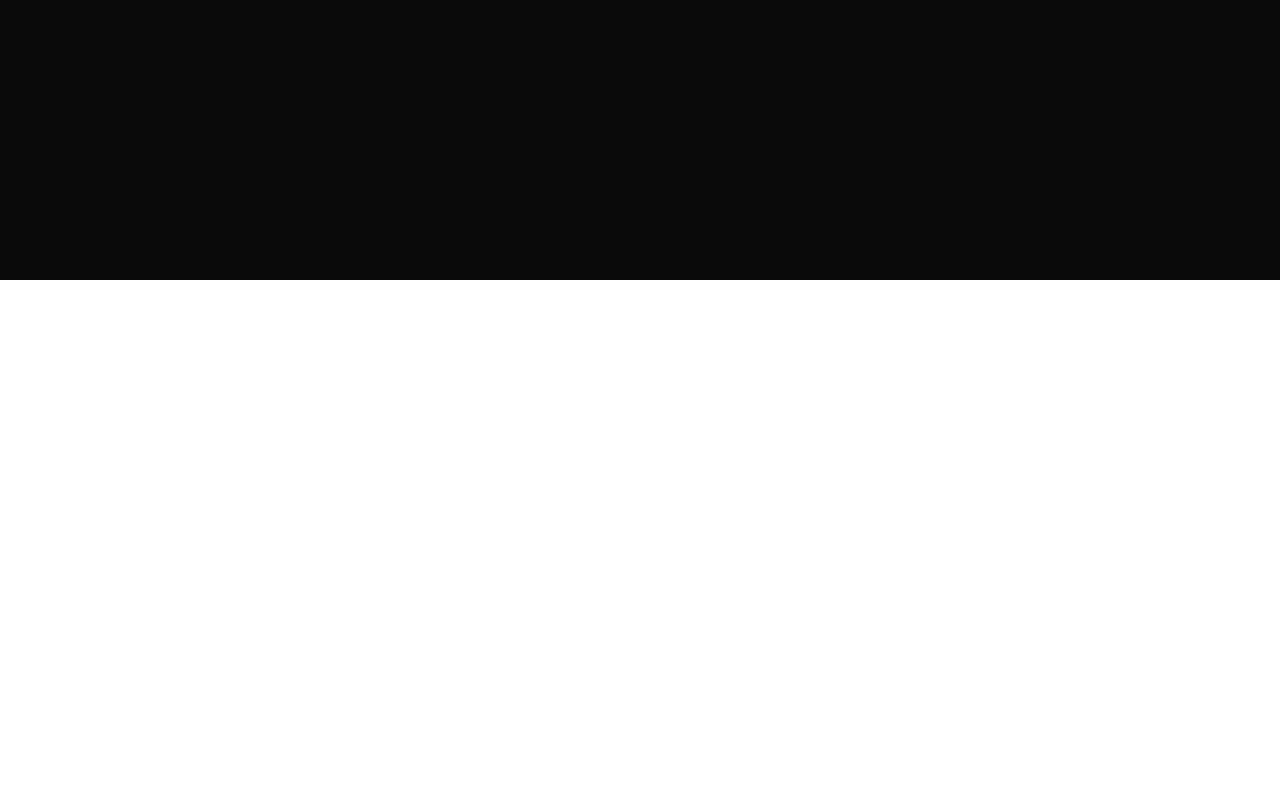
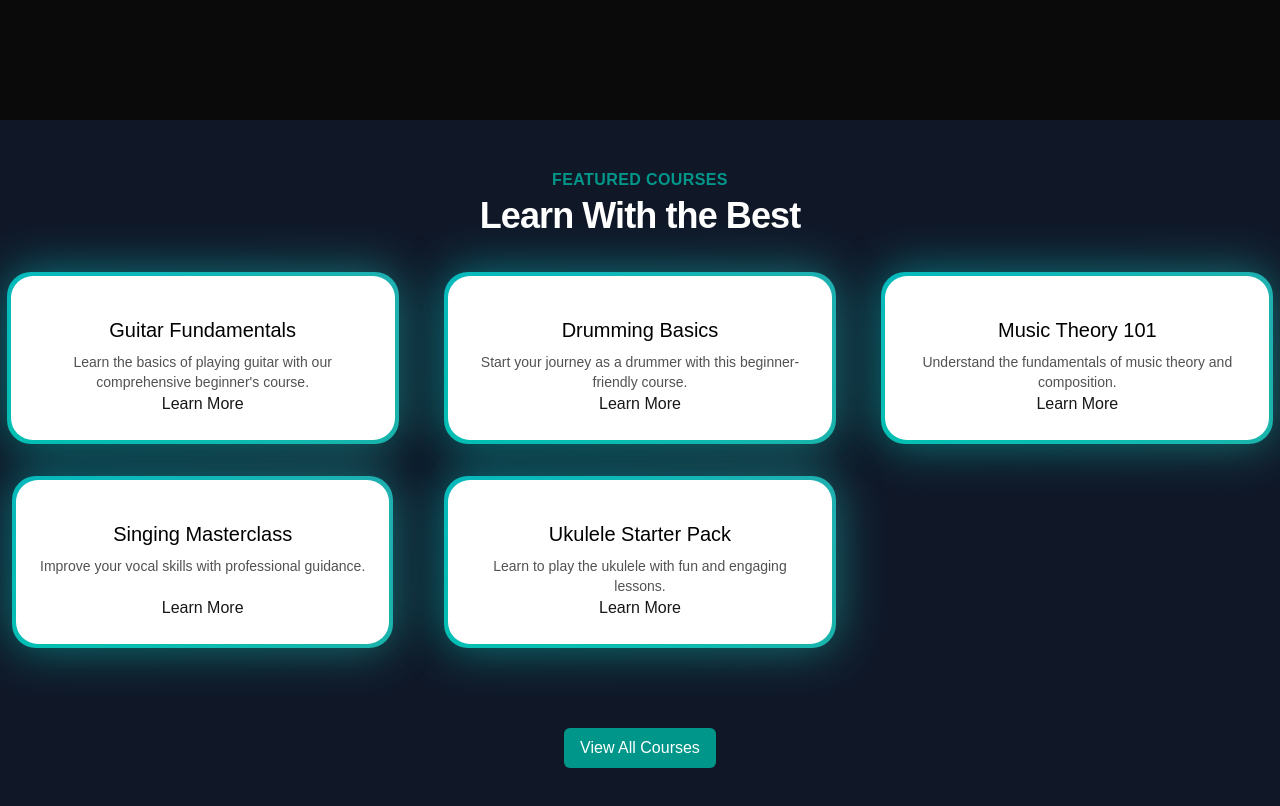
Before and after one commit to shaurya1606/Portfolio, a Next.js app: page / in a window 1280 px wide. Shown: the part 520-1326 px from the top of the page. Before the commit the page ends 800 px from the top, so only its background shows below. Built offline with nearby package versions, Linux system fonts and the light colour scheme.

Commit message:
added the featured section with cards

```diff
--- a/src/app/page.tsx
+++ b/src/app/page.tsx
@@ -1,8 +1,11 @@
 import HeroSection from '@/components/HeroSection'
+import FeaturedSection from '@/components/FeaturedSection'
+
 export default function Home() {
   return (
     <main className="antialiased bg-grid-white/[0.02] bg-black/[0.96] min-h-screen">
       <HeroSection />
+      <FeaturedSection />
     </main>
   );
 }
--- /dev/null
+++ b/src/components/FeaturedSection.tsx
@@ -0,0 +1,54 @@
+"use client";
+import React from "react";
+import { BackgroundGradient } from "@/components/ui/background-gradient";
+import courseData from "@/data/music_courses.json";
+import Link from "next/link";
+
+interface Course{
+    id: number,
+    title: string,
+    slug: string,
+    description: string,
+    price: number,
+    instructor: string,
+    isFeatured: boolean,
+}
+
+
+
+export default function BackgroundGradientDemo() {
+
+    const featuredCourses = courseData.courses.filter((course: Course) => course.isFeatured)
+
+    return (
+        <div className="py-12 bg-gray-900">
+            <div>
+                <div className="text-center">
+                    <h2 className="text-base text-teal-600 font-semibold tracking-wide uppercase">FEATURED COURSES</h2>
+                    <p className="mt-2 text-3xl leading-8 font-extrabold tracking-tight text-white sm:text-4xl">Learn With the Best</p>
+                </div>
+                <div className="text-center mt-10">
+                    <div className="grid grid-cols-1 sm:grid-cols-2 lg:grid-cols-3 gap-8 justify-center">
+                        {featuredCourses.map((course: Course) => (
+                            <div key={course.id} className="flex justify-center">
+                                    <BackgroundGradient className="flex flex-col rounded-[22px] bg-white dark:bg-zinc-900 overflow-hidden h-full max-w-sm">
+                                        <div className="p-4 sm:p-6 flex flex-col items-center text-center flex-grow">
+                                            <p className="text-lg sm:text-xl text-black mt-4 mb-2 dark:text-neutral-200">{course.title}</p>
+                                            <p className="text-sm text-neutral-600 dark:text-neutral-400 flex-grow">{course.description}</p>
+                                            <Link href={`/courses/${course.slug}`}>Learn More
+                                            </Link>
+                                        </div>
+                                    </BackgroundGradient>
+                            </div>
+                        ))}
+                    </div>
+                </div>
+                <div className="text-center mt-20">
+                    <Link href="/courses" className="inline-block bg-teal-600 text-white py-2 px-4 rounded-md hover:bg-teal-700">
+                        View All Courses
+                    </Link>
+                </div>
+            </div>
+        </div>
+    );
+}
--- /dev/null
+++ b/src/components/ui/background-gradient.tsx
@@ -0,0 +1,72 @@
+import { cn } from "@/lib/utils";
+import React from "react";
+import { motion } from "motion/react";
+
+export const BackgroundGradient = ({
+  children,
+  className,
+  containerClassName,
+  animate = true,
+}: {
+  children?: React.ReactNode;
+  className?: string;
+  containerClassName?: string;
+  animate?: boolean;
+}) => {
+  const variants = {
+    initial: {
+      backgroundPosition: "0 50%",
+    },
+    animate: {
+      backgroundPosition: ["0, 50%", "100% 50%", "0 50%"],
+    },
+  };
+  return (
+    <div className={cn("relative p-[4px] group", containerClassName)}>
+      <motion.div
+        variants={animate ? variants : undefined}
+        initial={animate ? "initial" : undefined}
+        animate={animate ? "animate" : undefined}
+        transition={
+          animate
+            ? {
+                duration: 5,
+                repeat: Infinity,
+                repeatType: "reverse",
+              }
+            : undefined
+        }
+        style={{
+          backgroundSize: animate ? "400% 400%" : undefined,
+        }}
+        className={cn(
+          "absolute inset-0 rounded-3xl z-[1] opacity-60 group-hover:opacity-100 blur-xl  transition duration-500 will-change-transform",
+          " bg-[radial-gradient(circle_farthest-side_at_0_100%,#00ccb1,transparent),radial-gradient(circle_farthest-side_at_100%_0,#7b61ff,transparent),radial-gradient(circle_farthest-side_at_100%_100%,#ffc414,transparent),radial-gradient(circle_farthest-side_at_0_0,#1ca0fb,#141316)]"
+        )}
+      />
+      <motion.div
+        variants={animate ? variants : undefined}
+        initial={animate ? "initial" : undefined}
+        animate={animate ? "animate" : undefined}
+        transition={
+          animate
+            ? {
+                duration: 5,
+                repeat: Infinity,
+                repeatType: "reverse",
+              }
+            : undefined
+        }
+        style={{
+          backgroundSize: animate ? "400% 400%" : undefined,
+        }}
+        className={cn(
+          "absolute inset-0 rounded-3xl z-[1] will-change-transform",
+          "bg-[radial-gradient(circle_farthest-side_at_0_100%,#00ccb1,transparent),radial-gradient(circle_farthest-side_at_100%_0,#7b61ff,transparent),radial-gradient(circle_farthest-side_at_100%_100%,#ffc414,transparent),radial-gradient(circle_farthest-side_at_0_0,#1ca0fb,#141316)]"
+        )}
+      />
+
+      <div className={cn("relative z-10", className)}>{children}</div>
+    </div>
+  );
+};
```
